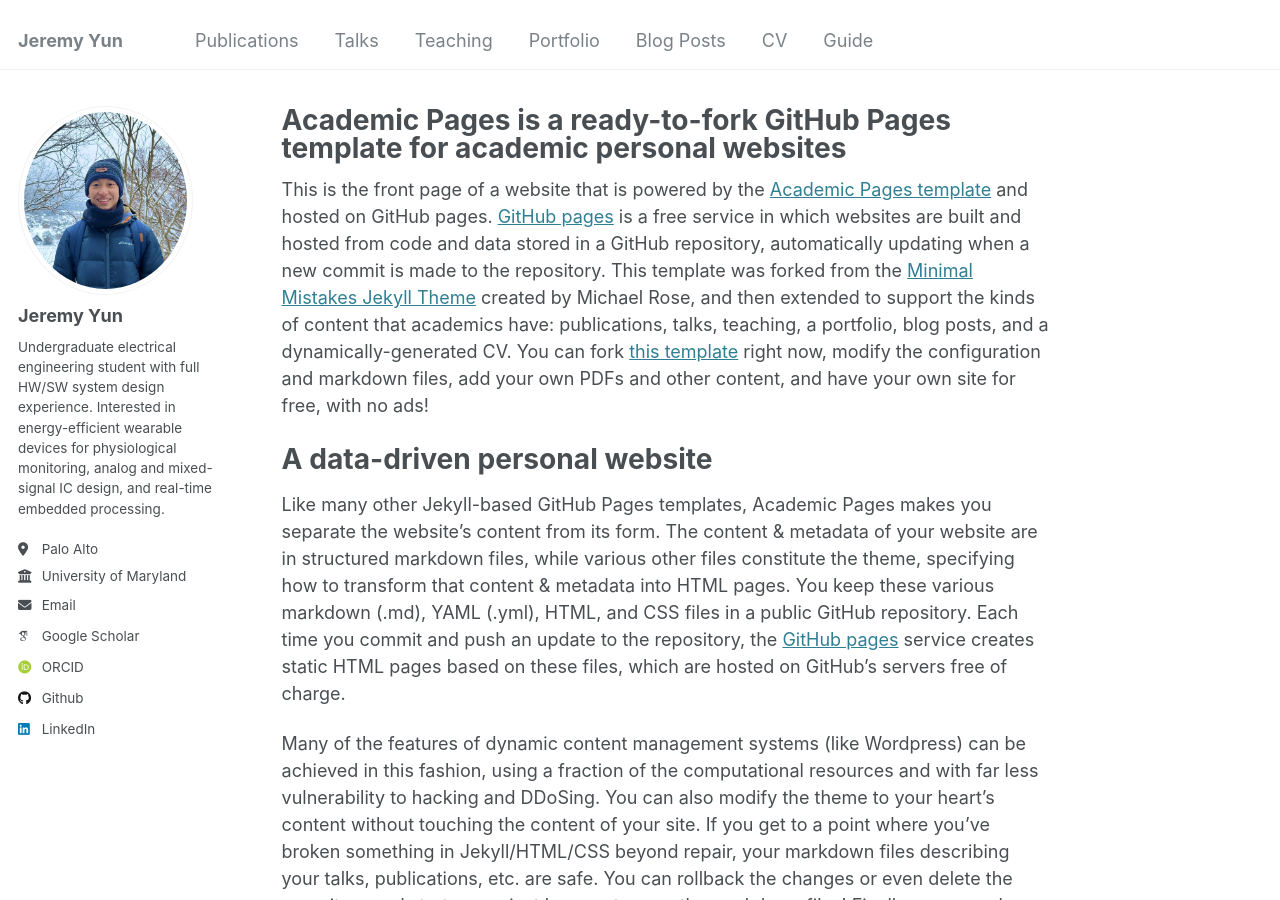
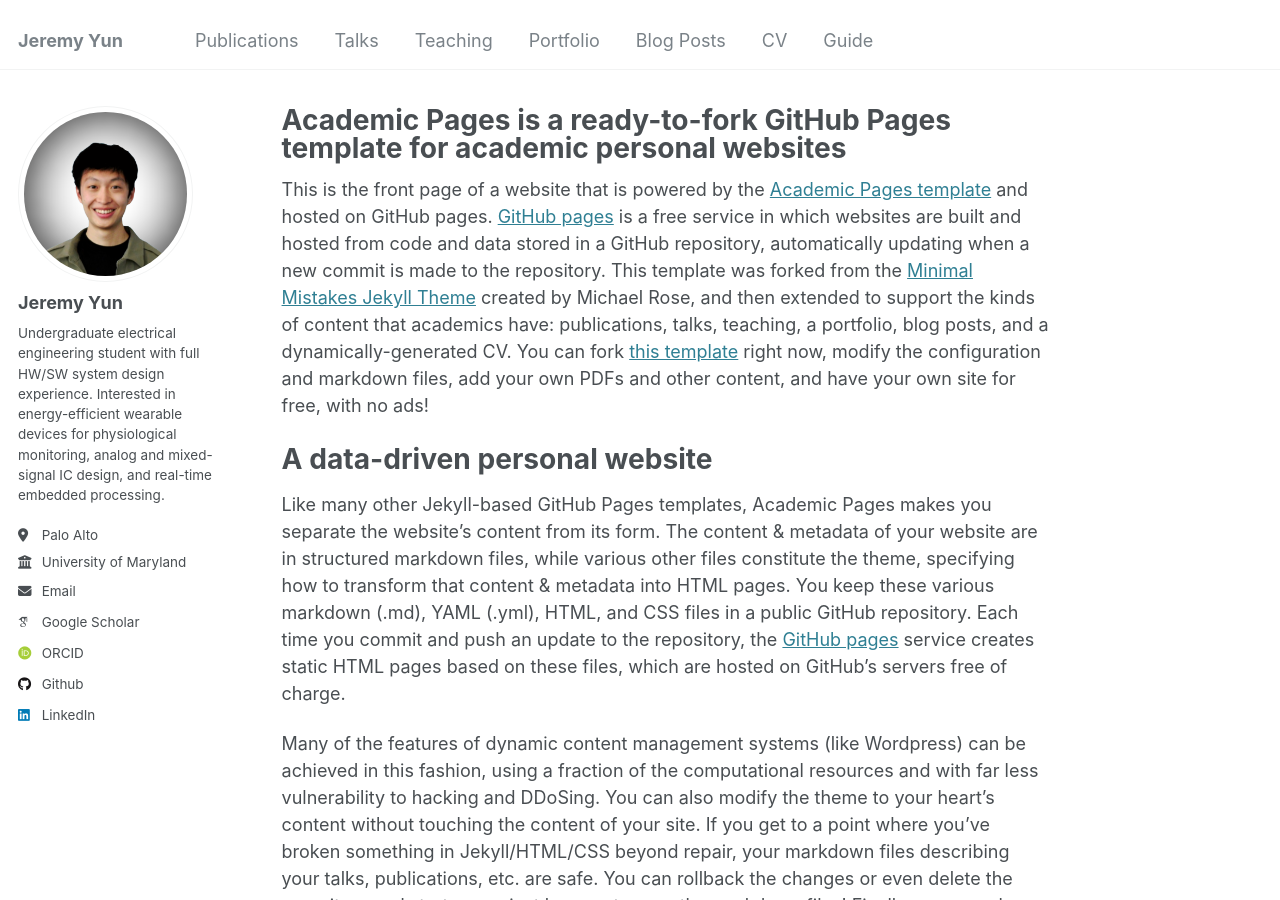
Before and after one commit to JermYeWorm/JermYeWorm.github.io, a Jekyll site: the page built from _pages/about.md, in a window 1280 px wide and 900 px high. Built offline with Jekyll 4.4.1, drawn with Linux system fonts in a browser that asks for light colours; some web fonts are replaced.

Commit message:
Update _config.yml

```diff
--- a/_config.yml
+++ b/_config.yml
@@ -21,7 +21,7 @@
 #               Additional customization can be done by editing /_includes/author-profile.html
 author:
   # Biographic information
-  avatar           : "profile.jpg"
+  avatar           : "profilepic.png"
   name             : "Jeremy Yun"
   pronouns         : # example: "she/her"
   bio              : "Undergraduate electrical engineering student with full HW/SW system design experience. Interested in energy-efficient wearable devices for physiological monitoring, analog and mixed-signal IC design, and real-time embedded processing."
```
